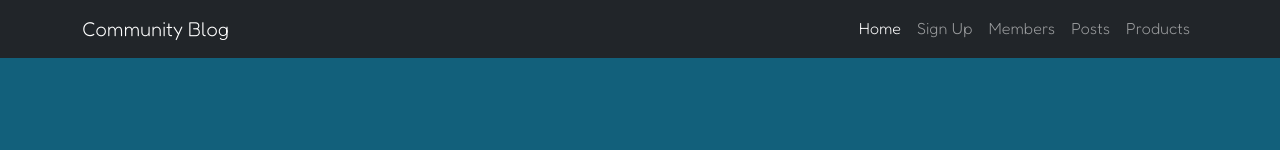
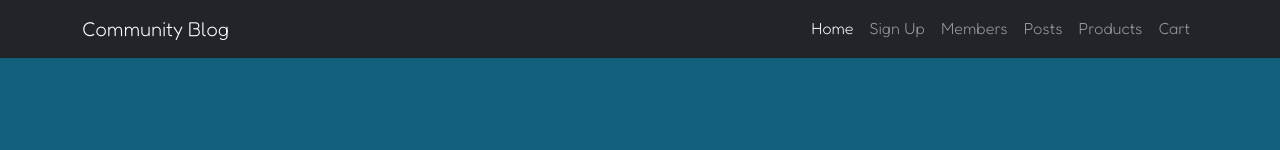
Before and after one commit to ajs10180/IST256GroupProject, a website: page index.html in a window 1280 px wide. Shown: the top 150 px of the page. Drawn offline with nearby package versions, Linux system fonts and the light colour scheme.

Commit message:
Add Cart link to nav

```diff
--- a/index.html
+++ b/index.html
@@ -23,6 +23,7 @@
           <li class="nav-item"><a class="nav-link" href="members.html">Members</a></li>
           <li class="nav-item"><a class="nav-link" href="posts.html">Posts</a></li>
           <li class="nav-item"><a class="nav-link" href="products.html">Products</a></li>
+          <li class="nav-item"><a class="nav-link" href="cart.html">Cart</a></li>
         </ul>
       </div>
     </div>
```
Also changed, not shown: members.html (+1 -0 lines), posts.html (+1 -0 lines), products.html (+1 -0 lines), signup.html (+1 -0 lines).
